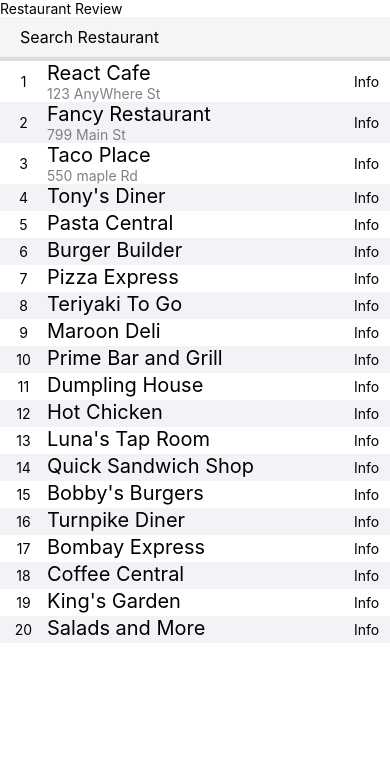
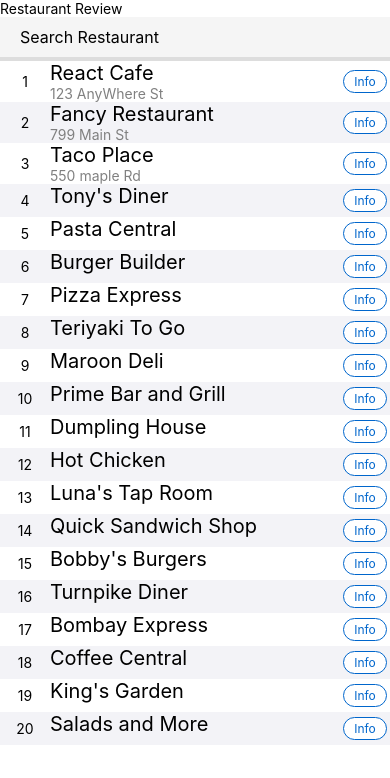
Before and after one commit to edilson14/RestaurantReview, a React Native app: screen / in a window 390 px wide. Shown: the top 778 px of the page. Built offline with nearby package versions, Linux system fonts and the light colour scheme.

Commit message:
Update dependencies and make 'Info' as a button

```diff
--- a/src/components/RestaurantRow.js
+++ b/src/components/RestaurantRow.js
@@ -1,8 +1,15 @@
 import React, { Component } from 'react'
-import { View, Text } from 'react-native'
+import { View, Text, TouchableOpacity, TouchableHighlight, TouchableWithoutFeedback } from 'react-native'
 import AppStyles from 'styles/AppStyles'
 
 export default class RestaurantRow extends Component {
+  state = {
+    showInfo: false
+  }
+  onPressInfo = () => {
+    this.setState({ showInfo: !this.state.showInfo })
+  }
+
   render () {
     const { restaurant, index } = this.props
     return (
@@ -16,8 +23,16 @@ export default class RestaurantRow extends Component {
         </View>
 
         <View style={AppStyles.egds}>
-          <Text>Info</Text>
+          <TouchableHighlight onPress={this.onPressInfo} style={AppStyles.button} underlayColor='#5398DC'>
+            <Text style={AppStyles.buttonText}>Info</Text>
+          </TouchableHighlight>
         </View>
+
+        {this.state.showInfo && (
+          <View>
+            <Text style={AppStyles.info}>Restaurant Info</Text>
+          </View>
+        )}
       </View>
     )
   }
--- a/src/styles/AppStyles.js
+++ b/src/styles/AppStyles.js
@@ -14,7 +14,7 @@ export default StyleSheet.create({
     color: '#0066CC',
     fontWeight: '300'
   },
-    androidHeader:{
+  androidHeader: {
     padding: 20,
     paddingTop: 30,
     fontSize: 26,
@@ -26,7 +26,7 @@ export default StyleSheet.create({
     fontSize: 20
   },
   adressText: {
-        color: 'grey',
+    color: 'grey'
   },
   nameAdress: {
     flexDirection: 'column',
@@ -42,9 +42,10 @@ export default StyleSheet.create({
     alignItems: 'center',
     justifyContent: 'center',
     padding: 5,
+    minWidth: 50,
+    borderRadius: 50
   },
   input: {
-        // marginBottom: 30,
     padding: 10,
     paddingHorizontal: 20,
     fontSize: 16,
@@ -52,5 +53,26 @@ export default StyleSheet.create({
     borderBottomWidth: 4,
     borderColor: '#ddd',
     backgroundColor: '#f5f5f5'
+  },
+  button: {
+    borderWidth: 1,
+    borderColor: '#0066CC',
+    borderRadius: 14,
+    paddingHorizontal: 10,
+    paddingVertical: 3,
+    backgroundColor: '#fff'
+  },
+  buttonText: {
+    color: '#0066CC',
+    fontSize: 12
+  },
+  info: {
+    marginHorizontal: 40,
+    marginVertical: 10,
+    padding: 10,
+    backgroundColor: '#fff',
+    borderWidth: 1,
+    borderColor: '#ddd',
+    borderRadius: 4
   }
 })
```
Also changed, not shown: 1 other file (tests, documents, lock files or other folders). Lines whose indentation alone changed are shown as unchanged.
